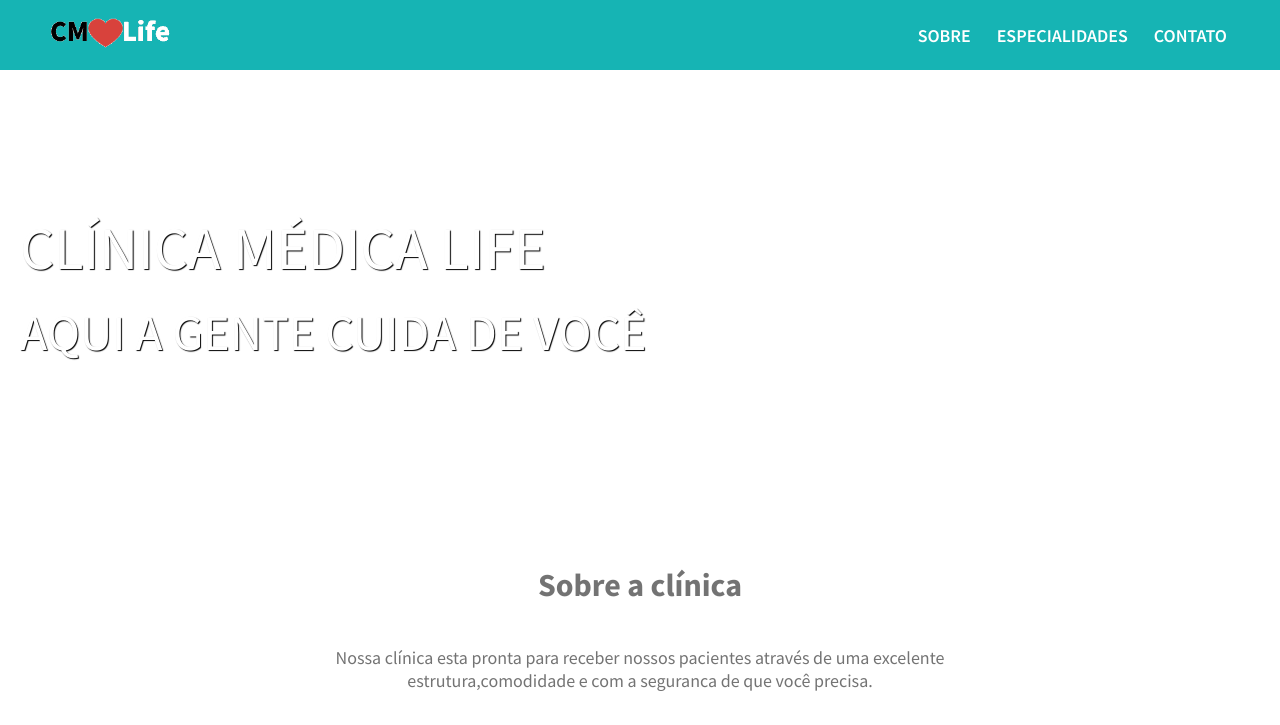
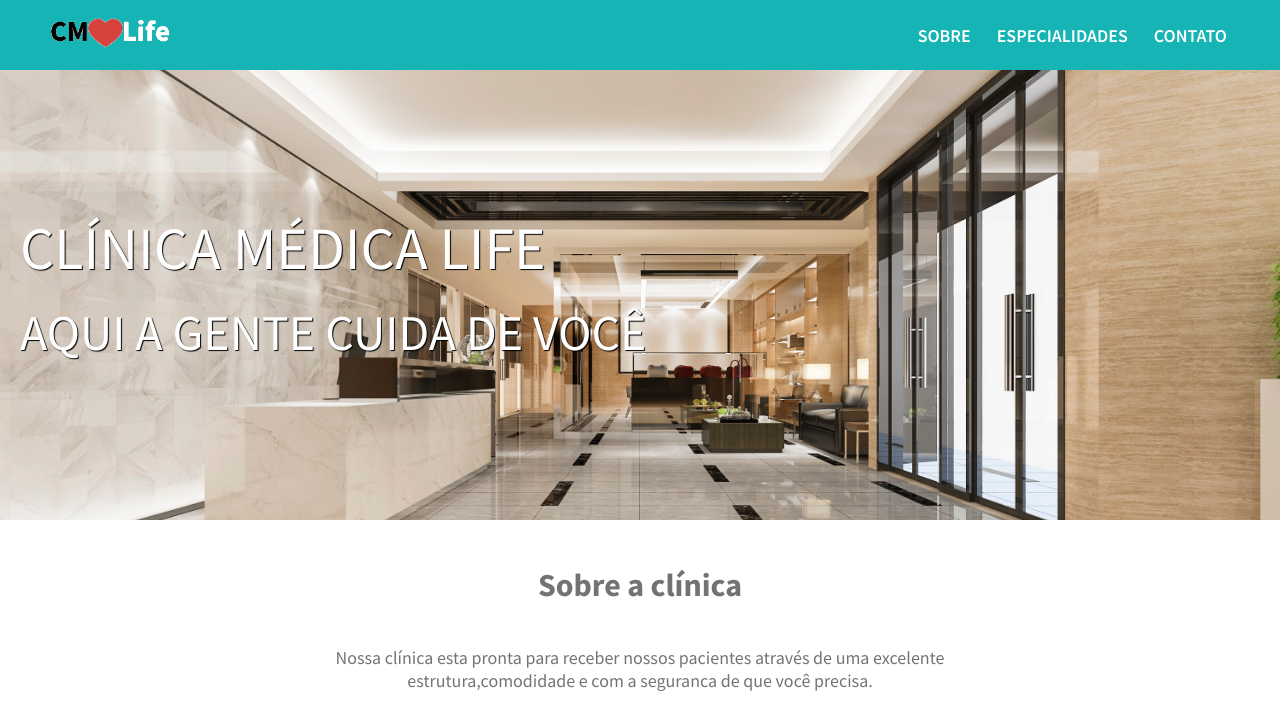
Before and after one commit to tiagosantana88/Projeto-Clinica, a plain HTML site: page index.html in a window 1280 px wide. Shown: the top 725 px of the page. Drawn offline with Linux system fonts and the light colour scheme.

Commit message:
Update style.css

```diff
--- a/css/style.css
+++ b/css/style.css
@@ -51,7 +51,7 @@ li {
     width: 100%;
     margin: 0 auto;
     height: 450px;
-    background-image: url(assets/recepcao2.jpg);
+    background-image: url(../assets/recepcao2.jpg);
     background-size: cover;
     background-position: center;
     background-color: #fff;
```
